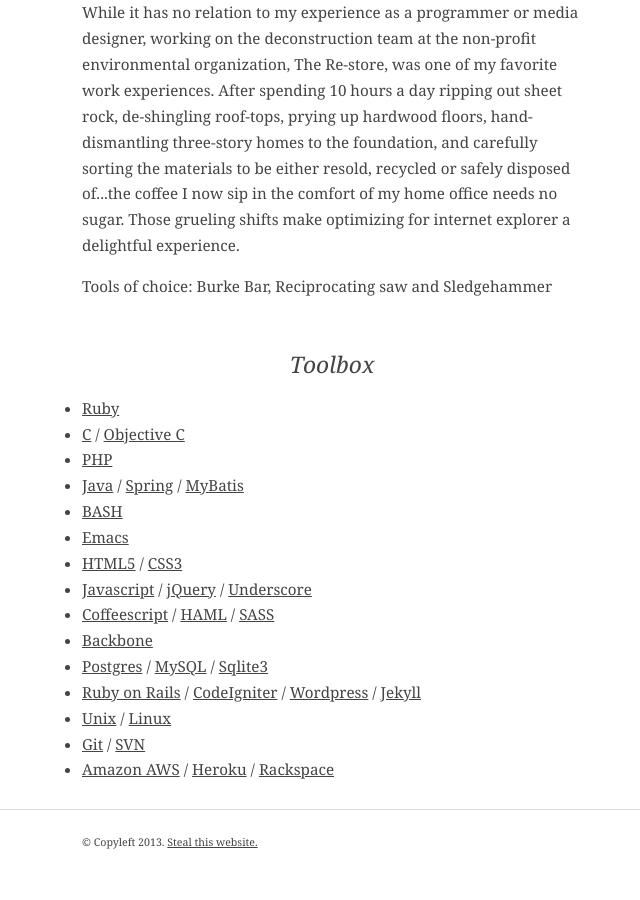
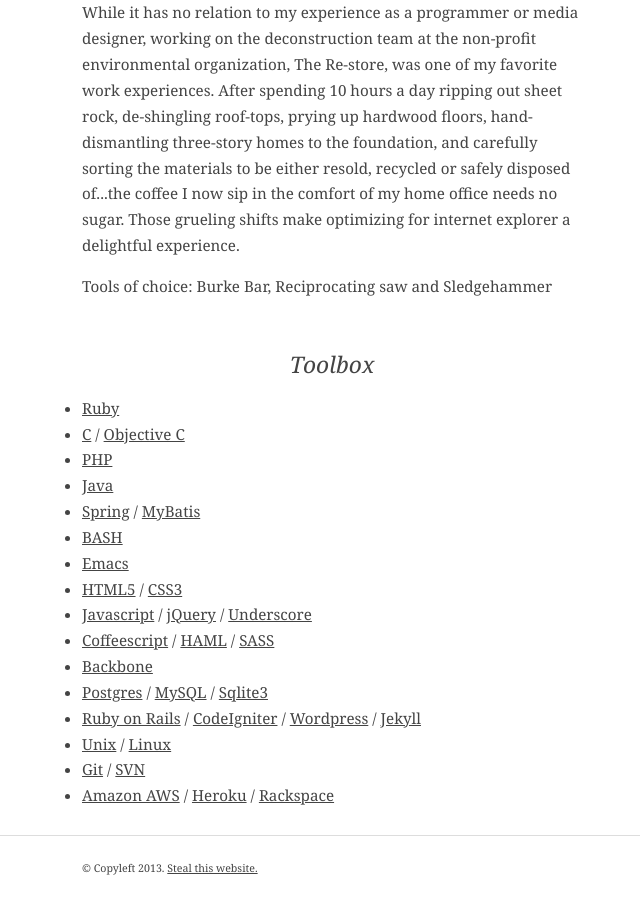
Before and after one commit to richardcalahan/richardcalahan.com, a Jekyll site: the page built from info/index.html, in a window 1280 px wide and 900 px high, scrolled down 2465 px. Shown: the whole window, without its empty margins (308-948 px from the left). Built offline with Jekyll 4.4.1, drawn with Linux system fonts in a browser that asks for light colours; nearby versions of some CDN libraries; before the commit the page ends 3339 px from its top, so only the background shows below that.

Commit message:
additions to toolbox

```diff
--- a/info/index.html
+++ b/info/index.html
@@ -111,7 +111,8 @@
       </li>
       <li>
         <a href="http://www.java.com/" target="_blank">Java</a>
-        /
+      </li>
+      <li>
         <a href="http://www.springsource.org/" target="_blank">Spring</a>
         /
         <a href="https://code.google.com/p/mybatis/" target="_blank">MyBatis</a>
```
